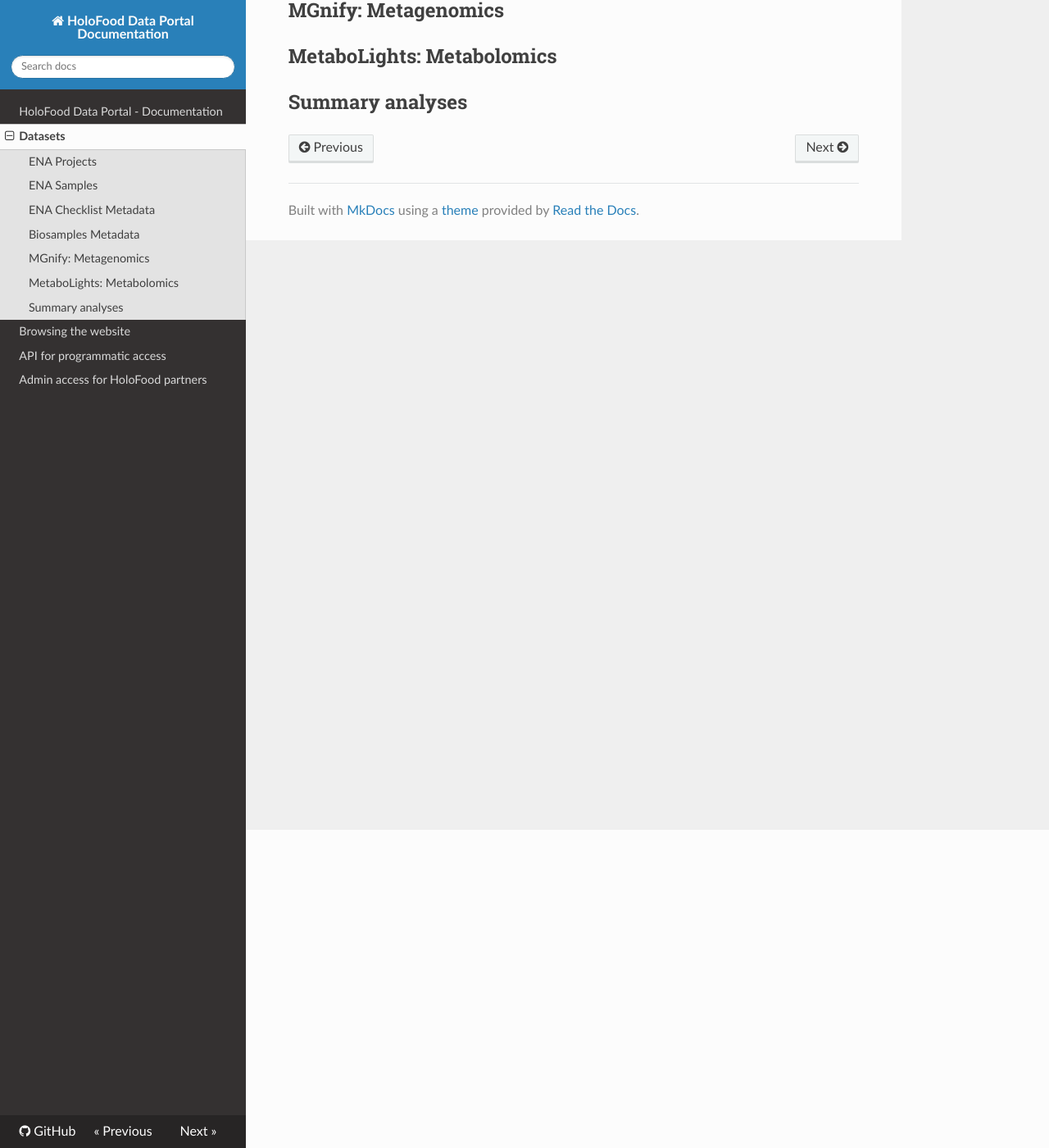
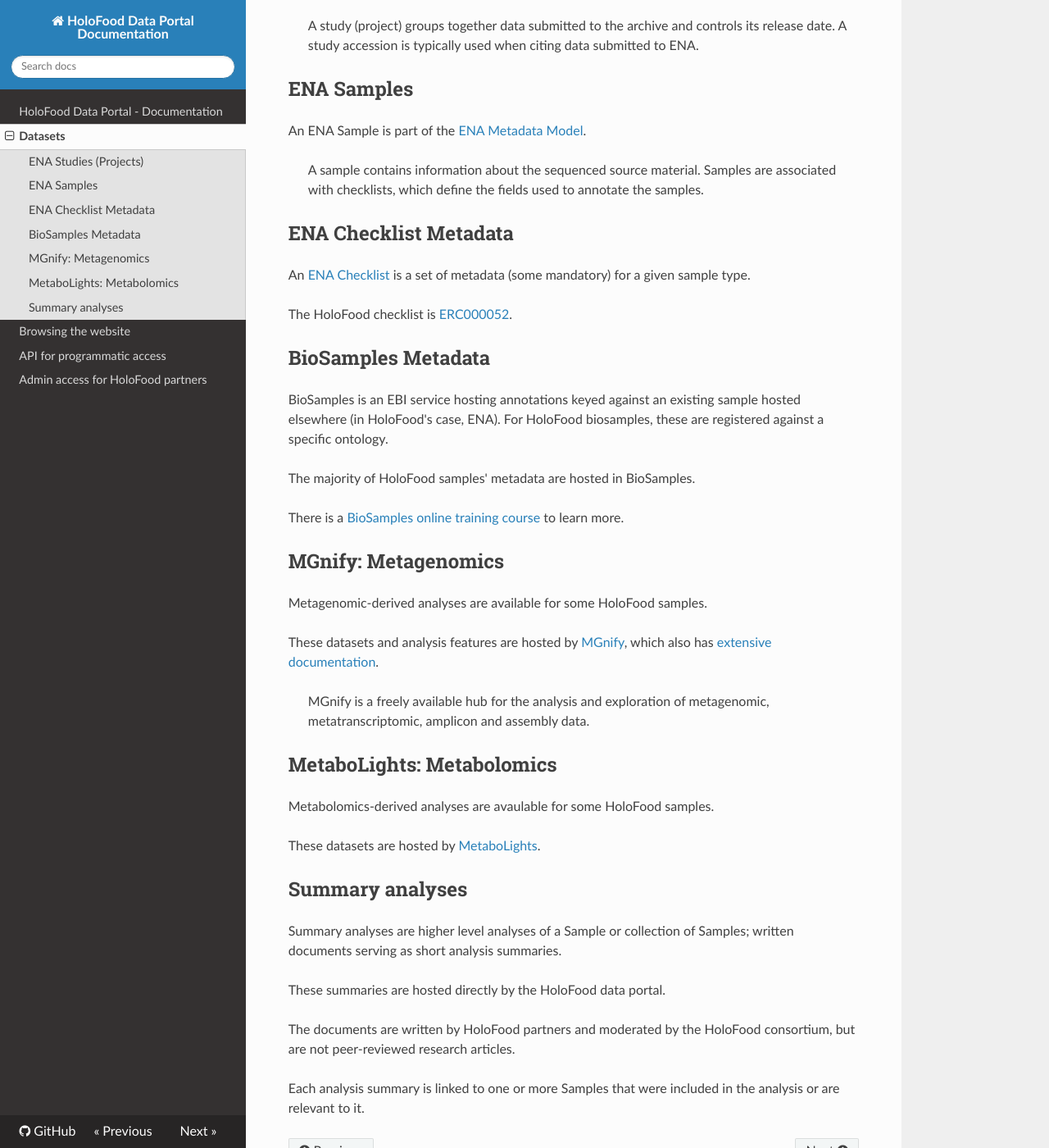
Before and after one commit to EBI-Metagenomics/holofood-database, an MkDocs documentation site: the page built from docs/data.md, in a window 1280 px wide and 1400 px high, scrolled down 388 px. Shown: the whole window at 82% size. Built offline with MkDocs 1.6.1, drawn with Linux system fonts in a browser that asks for light colours; nearby versions of some CDN libraries; some of the changed text lies outside the part shown.

Commit message:
expands on the Datasets documentation page

```diff
--- a/docs/data.md
+++ b/docs/data.md
@@ -1,15 +1,53 @@
 # Datasets
 
-## ENA Projects
+All HoloFood samples are registered in the [European Nucleotide Archive](https://ebi.ac.uk/ena),
+which has [extensive documentation](https://ena-docs.readthedocs.io/).
+
+Most analyses of the samples are stored in further appropriate supporting databases,
+with a small number hosted directly in the HoloFood data portal.
+
+## ENA Studies (Projects)
+An ENA Study (or Project) is part of the [ENA Metadata Model](https://ena-docs.readthedocs.io/en/latest/submit/general-guide/metadata.html#metadata-model).
+> A study (project) groups together data submitted to the archive and controls its release date. A study accession is typically used when citing data submitted to ENA.
 
 ## ENA Samples
+An ENA Sample is part of the [ENA Metadata Model](https://ena-docs.readthedocs.io/en/latest/submit/general-guide/metadata.html#metadata-model).
+> A sample contains information about the sequenced source material. Samples are associated with checklists, which define the fields used to annotate the samples.
 
 ## ENA Checklist Metadata
+An [ENA Checklist](https://ena-docs.readthedocs.io/en/latest/retrieval/ena-project.html?highlight=checklist#sample-checklists)
+is a set of metadata (some mandatory) for a given sample type.
 
-## Biosamples Metadata
+The HoloFood checklist is [ERC000052](https://www.ebi.ac.uk/ena/browser/view/ERC000052).
+
+## BioSamples Metadata
+BioSamples is an EBI service hosting annotations keyed against an existing sample hosted elsewhere (in HoloFood's case, ENA).
+For HoloFood biosamples, these are registered against a specific ontology.
+
+The majority of HoloFood samples' metadata are hosted in BioSamples.
+
+There is a [BioSamples online training course](https://www.ebi.ac.uk/training/online/courses/biosamples-quick-tour/what-is-biosamples)
+to learn more.
 
 ## MGnify: Metagenomics
+Metagenomic-derived analyses are available for some HoloFood samples.
+
+These datasets and analysis features are hosted by [MGnify](https://ebi.ac.uk/metagenomics), which also has [extensive documentation](https://docs.mgnify.org/).
+
+> MGnify is a freely available hub for the analysis and exploration of metagenomic, metatranscriptomic, amplicon and assembly data.
 
 ## MetaboLights: Metabolomics
+Metabolomics-derived analyses are avaulable for some HoloFood samples.
+
+These datasets are hosted by [MetaboLights](https://www.ebi.ac.uk/metabolights/).
 
 ## Summary analyses
+Summary analyses are higher level analyses of a Sample or collection of Samples;
+written documents serving as short analysis summaries.
+
+These summaries are hosted directly by the HoloFood data portal.
+
+The documents are written by HoloFood partners and moderated by the HoloFood consortium,
+but are not peer-reviewed research articles.
+
+Each analysis summary is linked to one or more Samples that were included in the analysis or are relevant to it.
```
